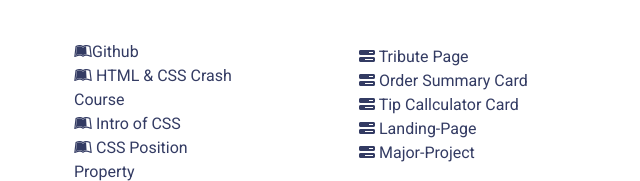
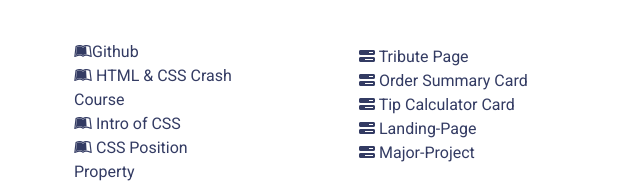
Before and after one commit to 03brainy-clicks/Webbies-Bootcamp, a plain HTML site: page index.html in a window 1280 px wide. Shown: the part 215-396 px from the top of the page, 640-1280 px from the left. Drawn offline with nearby package versions, Linux system fonts and the light colour scheme.

Commit message:
corrected the spelling

```diff
--- a/index.html
+++ b/index.html
@@ -105,7 +105,7 @@
                   <i class="fa-solid fa-bars-progress"></i>
                   <a
                     href="https://drive.google.com/drive/u/2/folders/1m-gVhDDxXsUAXH8Cfa9YJixOfix57rti"
-                    >Tip Callculator Card</a
+                    >Tip Calculator Card</a
                   >
                 </li>
                 <li>
```
